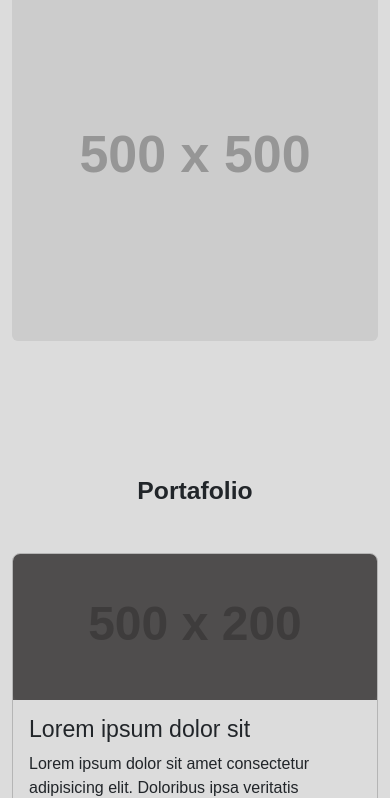
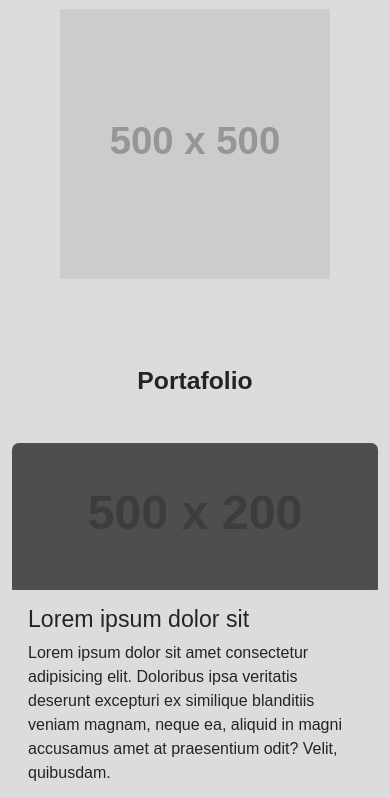
Before and after one commit to Pabl0VC/PortafolioPersonal, a plain HTML site: page index.html in a window 390 px wide. Shown: the part 1498-2296 px from the top of the page. Drawn offline with nearby package versions, Linux system fonts and the light colour scheme; placeholder pictures from the web are drawn by us; a web font is replaced by a local one.

Commit message:
portafolio responsive

```diff
--- a/index.html
+++ b/index.html
@@ -4,7 +4,7 @@
     <meta charset="UTF-8">
     <meta http-equiv="X-UA-Compatible" content="IE=edge">
     <meta name="viewport" content="width=device-width, initial-scale=1.0">
-    <title>Portafolio Full Stack Python</title>
+    <title>Portafolio Pablo Vega</title>
     <!-- Bootstrap CSS -->
     <link href="https://cdn.jsdelivr.net/npm/bootstrap@5.3.0-alpha1/dist/css/bootstrap.min.css" rel="stylesheet" integrity="sha384-GLhlTQ8iRABdZLl6O3oVMWSktQOp6b7In1Zl3/Jr59b6EGGoI1aFkw7cmDA6j6gD" crossorigin="anonymous">
     <!-- Font Awesome -->
@@ -72,17 +72,18 @@
             </p>
             <p class="lead">Algunas de las tecnologías con las que trabajo incluyen:</p>
             <!-- Iconos Skills -->
-            <div class="container-icon">
+            <div class="container-icon pb-3 text-center">
               <i class="fab fa-python iconSkills"></i>
               <i class="fab fa-html5 iconSkills"></i>
               <i class="fab fa-css3-alt iconSkills"></i>
               <i class="fab fa-js iconSkills"></i>
               <i class="fab fa-react iconSkills"></i>
               <i class="fa-brands fa-git-alt iconSkills"></i>
+              <i class="fa-brands fa-sass iconSkills"></i>
             </div>
         </div>
         <div class="col-12 col-lg-6  text-center">
-          <img src="https://via.placeholder.com/500x500.png?text=Profile+Picture" alt="Profile Picture" class="img-fluid rounded">
+          <img src="https://via.placeholder.com/500x500.png?text=Profile+Picture" alt="Profile Picture" class="image-container pe-5 ps-5 pe-lg-0 ps-lg-0">
         </div>
       </div>
     </section>
@@ -90,7 +91,7 @@
     <!-- Proyectos -->
     <section id="portfolio">
       <div class="container pt-5">
-        <h2 class="fw-bold text-center m-5">Portafolio</h2>
+        <h2 class="fw-bold text-center mb-5">Portafolio</h2>
         <div class="row">
           <!-- Proyecto 1 -->
           <div class="col-12 col-lg-6 mb-4">
--- a/style.css
+++ b/style.css
@@ -163,8 +163,8 @@ header {
 
 .container-icon {
     width: 100%;
-    height: 100px;
-    overflow: hidden;
+    height: 100%;
+    overflow:hidden;
   }
 
   .container .iconSkills {
@@ -199,6 +199,7 @@ header {
   transition: 0.5s ease-in-out;
   opacity: 1; */
   background-color: rgba(112, 128, 144, 0);
+  border: none;
 
 }
 
```
